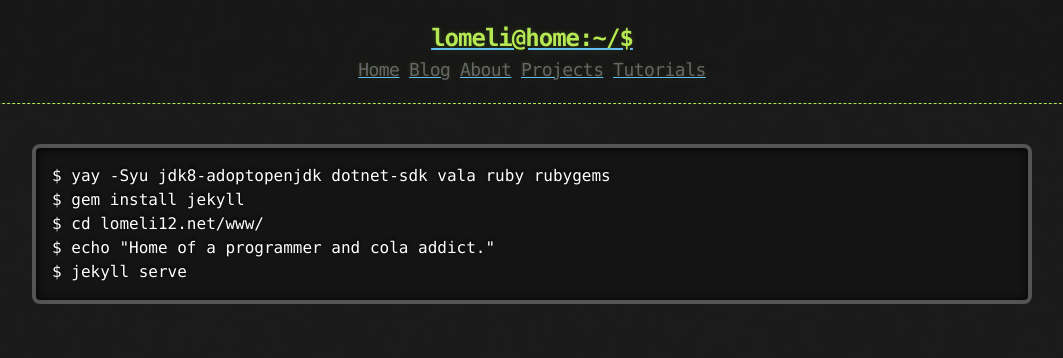
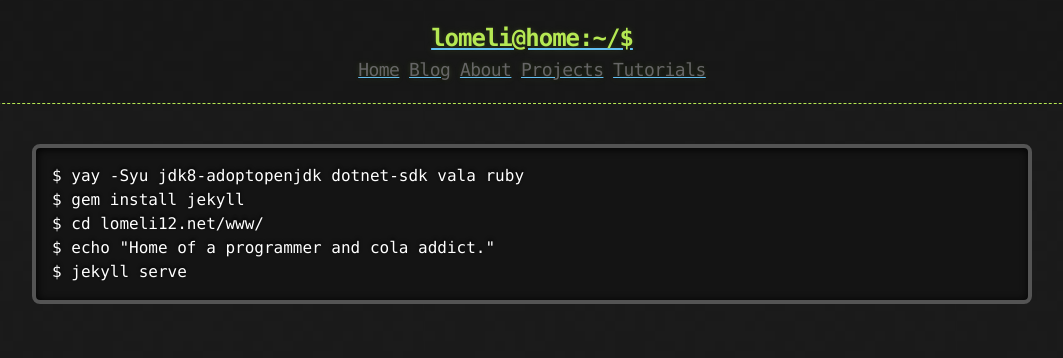
Before and after one commit to Lomeli12/Lomeli12.net, a Jekyll site: the page built from index.md, in a window 1280 px wide. Shown: the top 358 px of the page, without its empty margins (108-1171 px from the left). Built offline with Jekyll 4.4.1, drawn with Linux system fonts in a browser that asks for light colours; nearby versions of some CDN libraries; library files that are not in the unit come from our copies.

Commit message:
rubygems is a dependency of ruby, so it's not required to be in the command

```diff
--- a/index.md
+++ b/index.md
@@ -2,7 +2,7 @@
 layout: default
 ---
 
-<pre><code class="language-bash">$ yay -Syu jdk8-adoptopenjdk dotnet-sdk vala ruby rubygems
+<pre><code class="language-bash">$ yay -Syu jdk8-adoptopenjdk dotnet-sdk vala ruby
 $ gem install jekyll
 $ cd lomeli12.net/www/
 $ echo "Home of a programmer and cola addict."
```
